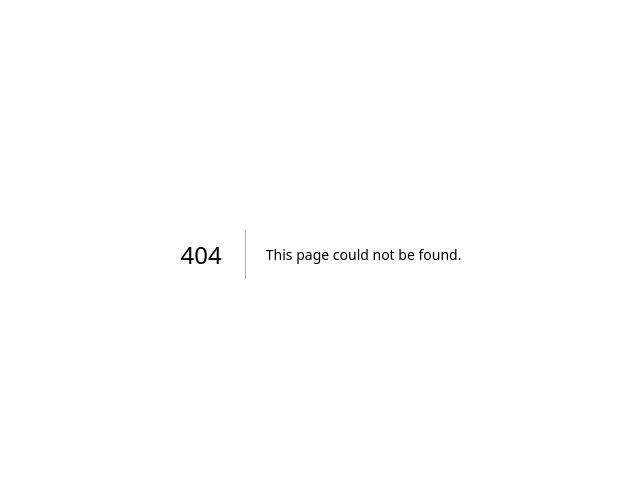
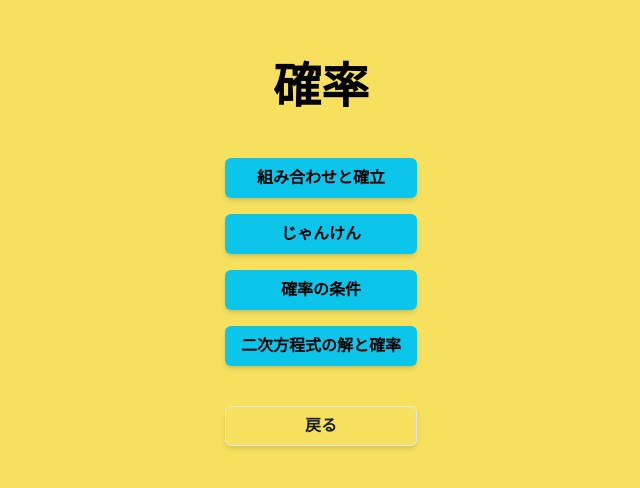
Before and after one commit to REARU0924/APP_MATHFLOW, a Next.js app in the folder math-flow/: page /quiz/subject/A/kakuritu in a window 1280 px wide. Before the commit this address had no page. Shown: the part 146-634 px from the top of the page, without its empty margins (319-959 px from the left). Built offline with nearby package versions, Linux system fonts and the light colour scheme.

Commit message:
kakuritu

```diff
--- /dev/null
+++ b/math-flow/src/app/quiz/subject/A/kakuritu/page.js
@@ -0,0 +1,81 @@
+'use client'
+
+import { useRouter } from "next/navigation";
+import { Box, Button, Heading, VStack } from "@chakra-ui/react"
+import { ChakraProvider } from "@chakra-ui/react"
+
+export default function QuizPage() {
+  const router = useRouter();
+
+  const handleClick = (id) => {
+    // IDをURLに渡す
+    router.push(`/quiz/question?id=${id}&unit=kakuritu&math=A`);
+  }
+  const handleBack = (id) => {
+    // IDをURLに渡す
+    router.push(`/quiz/subject/l`);
+  }
+
+  return (
+    <ChakraProvider>
+    <Box
+      minH="100vh"
+      bg="yellow.300"
+      display="flex"
+      flexDirection="column"
+      alignItems="center"
+      justifyContent="center"
+      p={6}
+    >
+      <Heading as="h1" size="2xl" mb={12} fontFamily="mono" color="black">
+        確率
+      </Heading>
+      <VStack spacing={4}>
+      <Button width="full" fontWeight="bold" boxShadow="md"  colorScheme="cyan" onClick={() => handleClick(1)}>
+        組み合わせと確立
+      </Button>
+      <Button width="full" fontWeight="bold" boxShadow="md"  colorScheme="cyan"  onClick={() => handleClick(2)}>
+        じゃんけん
+      </Button>
+      <Button width="full" fontWeight="bold" boxShadow="md"  colorScheme="cyan"  onClick={() => handleClick(3)}>
+       確率の条件
+      </Button>
+      <Button width="full" fontWeight="bold" boxShadow="md"  colorScheme="cyan"  onClick={() => handleClick(4)}>
+       二次方程式の解と確率
+      </Button>
+    {/* <Button width="full" fontWeight="bold" boxShadow="md"  colorScheme="cyan"  onClick={() => handleClick(5)}>
+    立方体の塗り分け
+    </Button>
+    <Button width="full" fontWeight="bold" boxShadow="md"  colorScheme="cyan"  onClick={() => handleClick(6)}>
+    重複順列
+    </Button>
+    <Button width="full" fontWeight="bold" boxShadow="md"  colorScheme="cyan"  onClick={() => handleClick(7)}>
+    三角形の個数と組み合わせ
+    </Button>
+    <Button width="full" fontWeight="bold" boxShadow="md"  colorScheme="cyan"  onClick={() => handleClick(8)}>
+    塗り分け問題
+    </Button>
+    <Button width="full" fontWeight="bold" boxShadow="md"  colorScheme="cyan"  onClick={() => handleClick(9)}>
+    同じものを含む順列（１）
+    </Button>
+    <Button width="full" fontWeight="bold" boxShadow="md"  colorScheme="cyan"  onClick={() => handleClick(10)}>
+    同じものを含む順列（２）
+    </Button>
+    <Button width="full" fontWeight="bold" boxShadow="md"  colorScheme="cyan"  onClick={() => handleClick(11)}>
+    最短経路
+    </Button>
+    <Button width="full" fontWeight="bold" boxShadow="md"  colorScheme="cyan"  onClick={() => handleClick(12)}>
+    〇とⅠ（丸と仕切り）問題
+    </Button>
+    <Button width="full" fontWeight="bold" boxShadow="md"  colorScheme="cyan"  onClick={() => handleClick(13)}>
+    整数解の個数
+    </Button> */}
+
+      <Button width="full" fontWeight="bold" boxShadow="md"  variant="outline" onClick={() => handleBack()} mt={6}>
+          戻る
+        </Button>
+      </VStack>
+    </Box>
+    </ChakraProvider>
+  );
+}
```
